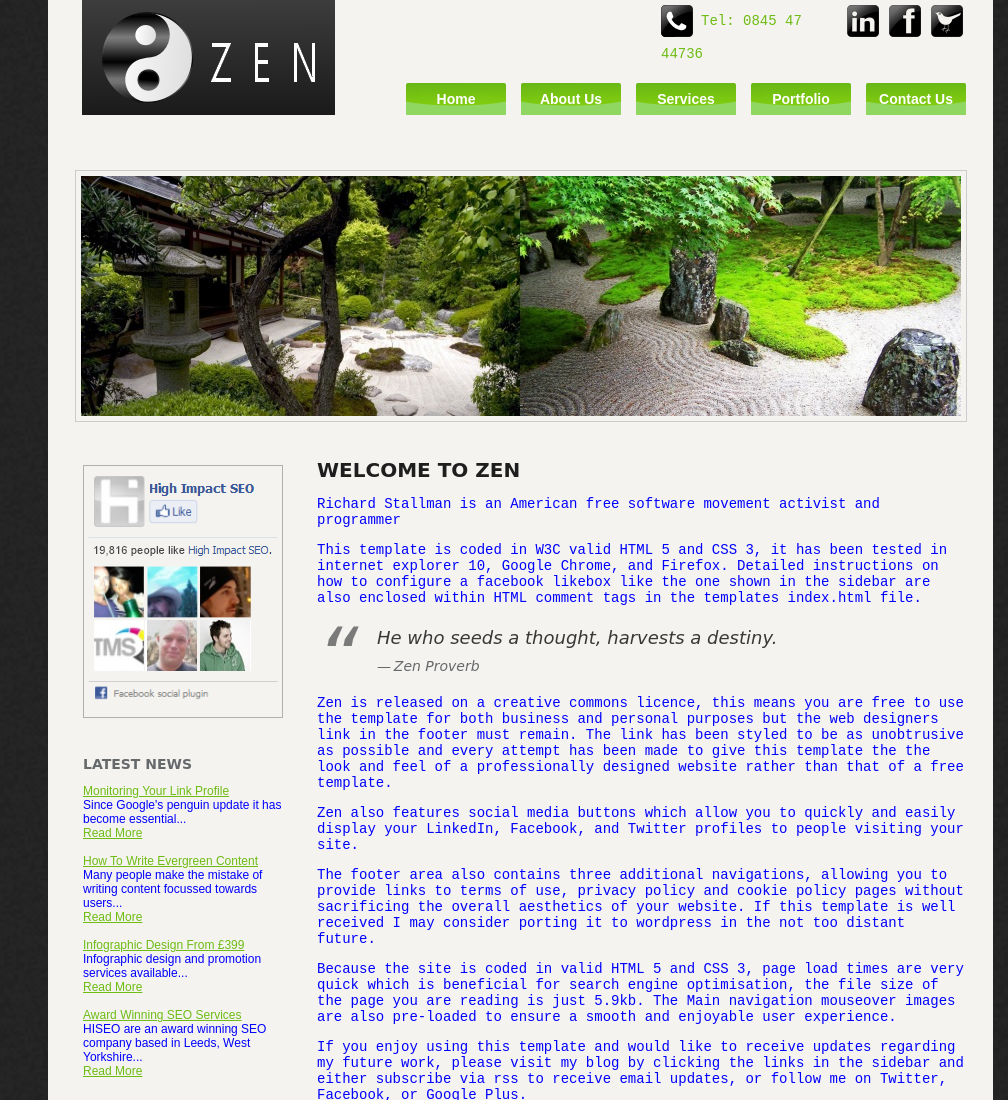
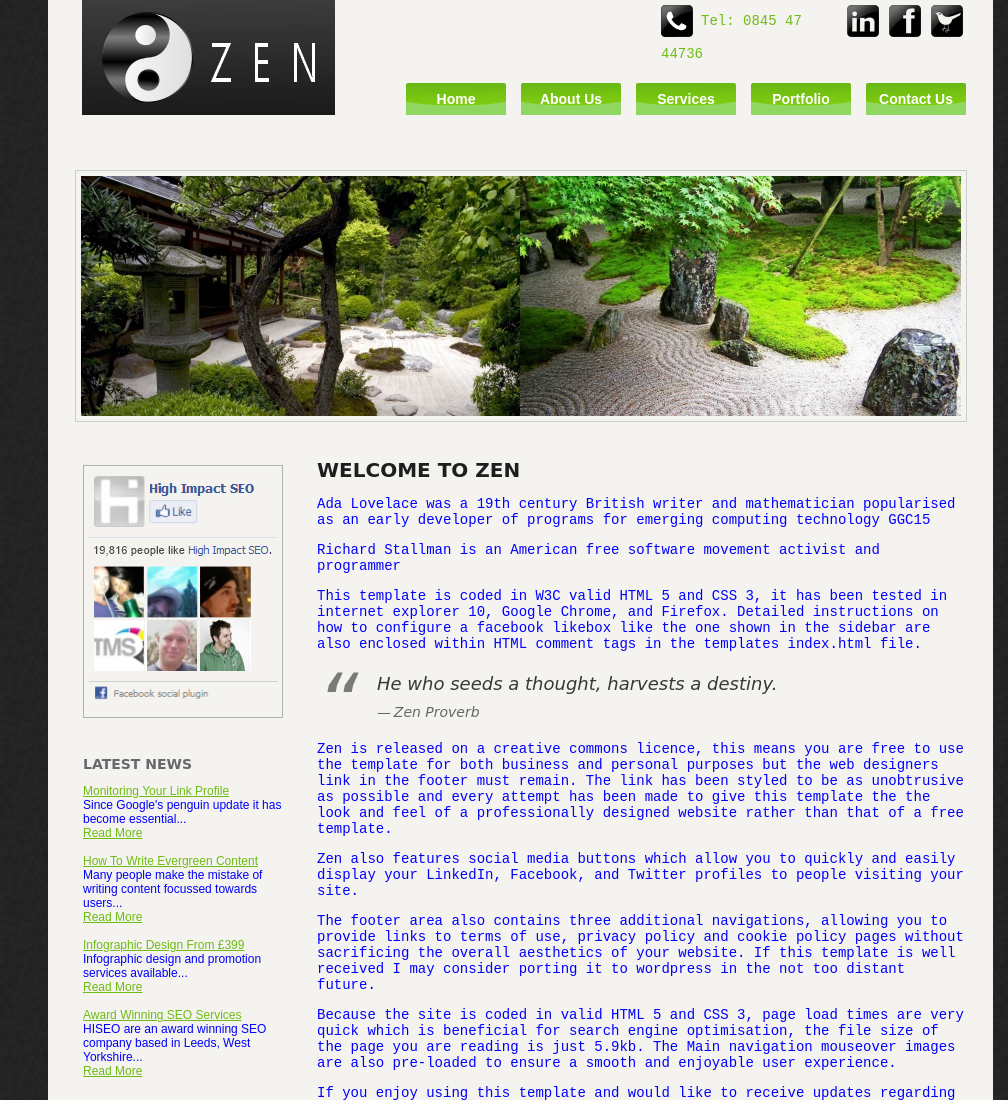
Before and after one commit to CamilaGGarrido/hello-world-ggc15, a plain HTML site: page index.html in a window 1280 px wide. Shown: the top 1100 px of the page, without its empty margins (272-1280 px from the left). Drawn offline with Linux system fonts and the light colour scheme; a web font is replaced by a local one.

Commit message:
Info about Ada Lovelace GGC15

```diff
--- a/index.html
+++ b/index.html
@@ -35,7 +35,7 @@
 
 <div class="main">
 <h1>Welcome To ZEN</h1>
-
+<p>Ada Lovelace was a 19th century British writer and mathematician popularised as an early developer of programs for emerging computing technology GGC15</p>
 <p>Richard Stallman is an American free software movement activist and programmer<p>
 
 <p>This template is coded in W3C valid HTML 5 and CSS 3, it has been tested in internet explorer 10, Google Chrome, and Firefox. Detailed instructions on how to configure a facebook likebox like the one shown in the sidebar are also enclosed within HTML comment tags in the templates index.html file.</p>
```
